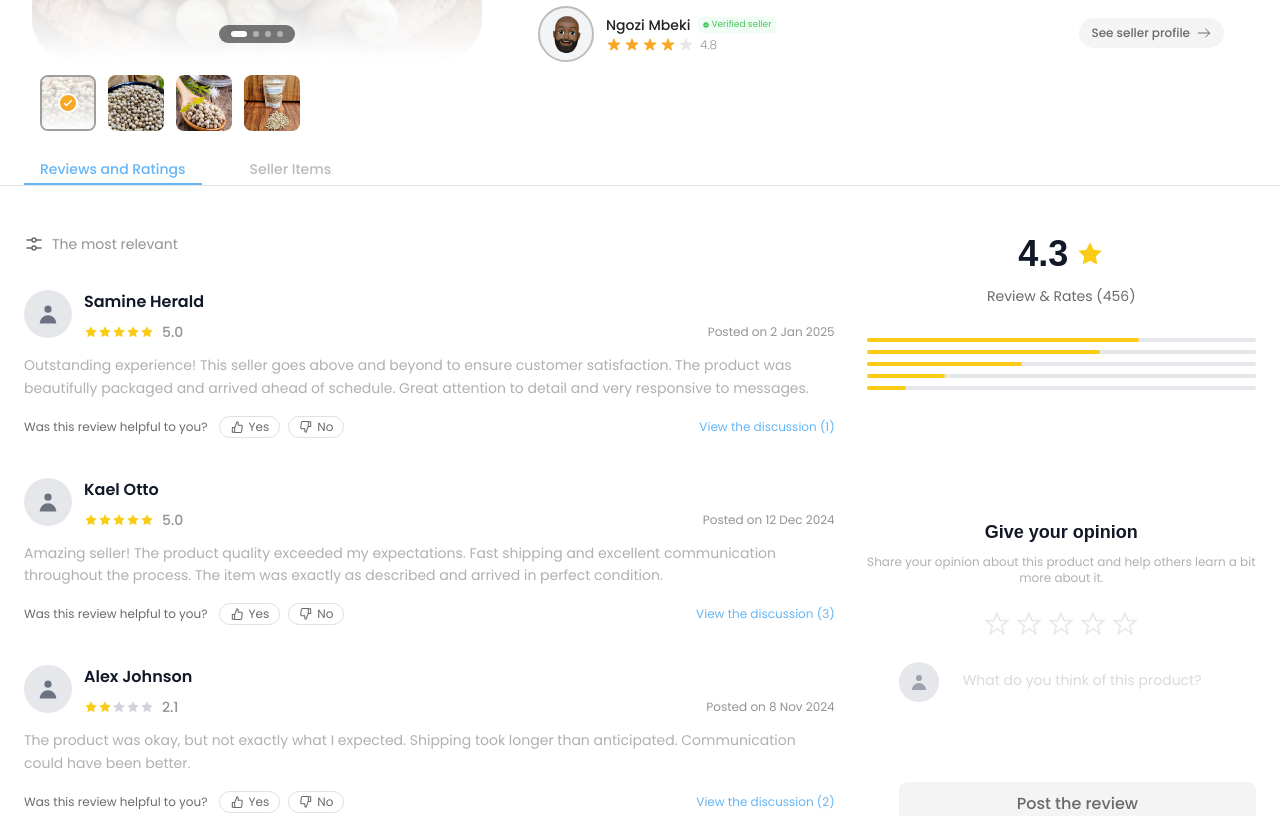
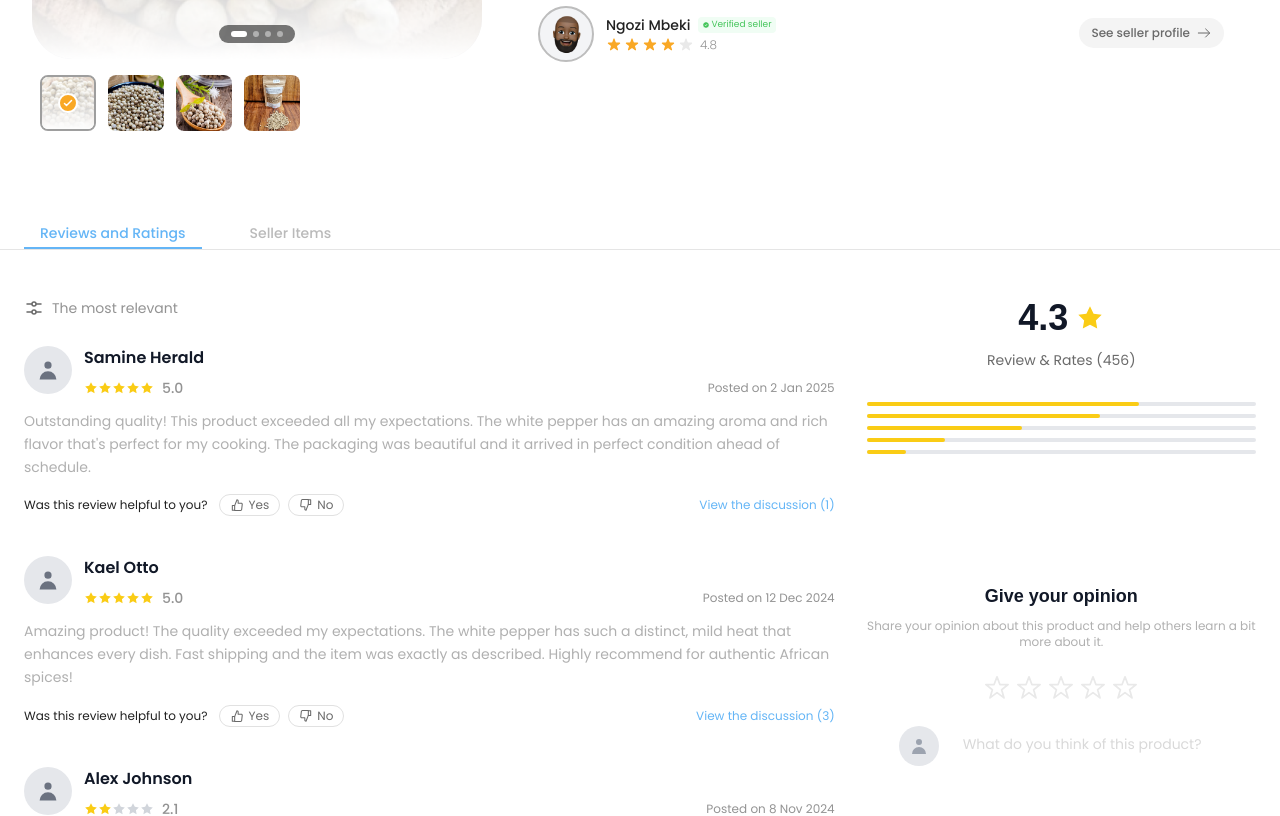
Before and after one commit to Bao-Technologies-and-Travels/BaoAfrik, a React (Create React App) app: page /product/1 in a window 1280 px wide. Shown: the part 584-1400 px from the top of the page. Built offline with nearby package versions, Linux system fonts and the light colour scheme; the HTML template or start-up script is replaced by a standard one.

Commit message:
Update ProductDetail component with layout adjustments and enhanced review content. Add margin to the reviews section for better spacing, modify filter dropdown margin, and update review texts for improved clarity and relevance. Change review helpfulness text color for better visibility.

```diff
--- a/src/pages/ProductDetail.tsx
+++ b/src/pages/ProductDetail.tsx
@@ -771,7 +771,7 @@ const ProductDetail: React.FC = () => {
       </div>
 
       {/* Reviews and Ratings Section */}
-      <div className="bg-white">
+      <div className="bg-white mt-16">
         {/* Tab Navigation */}
         <div className="border-b" style={{ borderColor: '#E5E5E5' }}>
           <div className="max-w-7xl mx-auto px-6">
@@ -808,7 +808,7 @@ const ProductDetail: React.FC = () => {
             {/* LEFT COLUMN - Reviews List */}
             <div className="lg:col-span-2">
               {/* Filter Dropdown */}
-              <div className="relative mb-6 pb-3" ref={filterDropdownRef}>
+              <div className="relative mb-4 pb-3" ref={filterDropdownRef}>
                 <button
                   onClick={() => setFilterDropdownOpen(!filterDropdownOpen)}
                   className="flex items-center hover:opacity-80 transition-opacity"
@@ -878,13 +878,13 @@ const ProductDetail: React.FC = () => {
                     </div>
                   </div>
                   <p className="text-sm leading-relaxed mb-4" style={{ color: '#B0B0B0' }}>
-                    Outstanding experience! This seller goes above and beyond to ensure customer satisfaction. The product was beautifully packaged and arrived ahead of schedule. Great attention to detail and very responsive to messages.
+                    Outstanding quality! This product exceeded all my expectations. The white pepper has an amazing aroma and rich flavor that's perfect for my cooking. The packaging was beautiful and it arrived in perfect condition ahead of schedule.
                   </p>
 
                   {/* Helpfulness Section */}
                   <div className="flex items-center justify-between">
                     <div className="flex items-center space-x-3">
-                      <span className="text-xs" style={{ color: '#6A6A6A' }}>Was this review helpful to you?</span>
+                      <span className="text-xs" style={{ color: '#212121' }}>Was this review helpful to you?</span>
                       <div className="flex items-center space-x-2">
                         <button
                           onClick={() => setReviewHelpfulness(prev => ({ ...prev, review1: prev.review1 === 'yes' ? null : 'yes' }))}
@@ -947,13 +947,13 @@ const ProductDetail: React.FC = () => {
                     </div>
                   </div>
                   <p className="text-sm leading-relaxed mb-4" style={{ color: '#B0B0B0' }}>
-                    Amazing seller! The product quality exceeded my expectations. Fast shipping and excellent communication throughout the process. The item was exactly as described and arrived in perfect condition.
+                    Amazing product! The quality exceeded my expectations. The white pepper has such a distinct, mild heat that enhances every dish. Fast shipping and the item was exactly as described. Highly recommend for authentic African spices!
                   </p>
 
                   {/* Helpfulness Section */}
                   <div className="flex items-center justify-between">
                     <div className="flex items-center space-x-3">
-                      <span className="text-xs" style={{ color: '#6A6A6A' }}>Was this review helpful to you?</span>
+                      <span className="text-xs" style={{ color: '#212121' }}>Was this review helpful to you?</span>
                       <div className="flex items-center space-x-2">
                         <button
                           onClick={() => setReviewHelpfulness(prev => ({ ...prev, review2: prev.review2 === 'yes' ? null : 'yes' }))}
@@ -1021,13 +1021,13 @@ const ProductDetail: React.FC = () => {
                     </div>
                   </div>
                   <p className="text-sm leading-relaxed mb-4" style={{ color: '#B0B0B0' }}>
-                    The product was okay, but not exactly what I expected. Shipping took longer than anticipated. Communication could have been better.
+                    The product was okay, but not exactly what I expected. The flavor wasn't as strong as I hoped for and the quantity seemed less than advertised. Shipping took longer than anticipated. It's decent but there are better options available.
                   </p>
 
                   {/* Helpfulness Section */}
                   <div className="flex items-center justify-between">
                     <div className="flex items-center space-x-3">
-                      <span className="text-xs" style={{ color: '#6A6A6A' }}>Was this review helpful to you?</span>
+                      <span className="text-xs" style={{ color: '#212121' }}>Was this review helpful to you?</span>
                       <div className="flex items-center space-x-2">
                         <button
                           onClick={() => setReviewHelpfulness(prev => ({ ...prev, review3: prev.review3 === 'yes' ? null : 'yes' }))}
```
